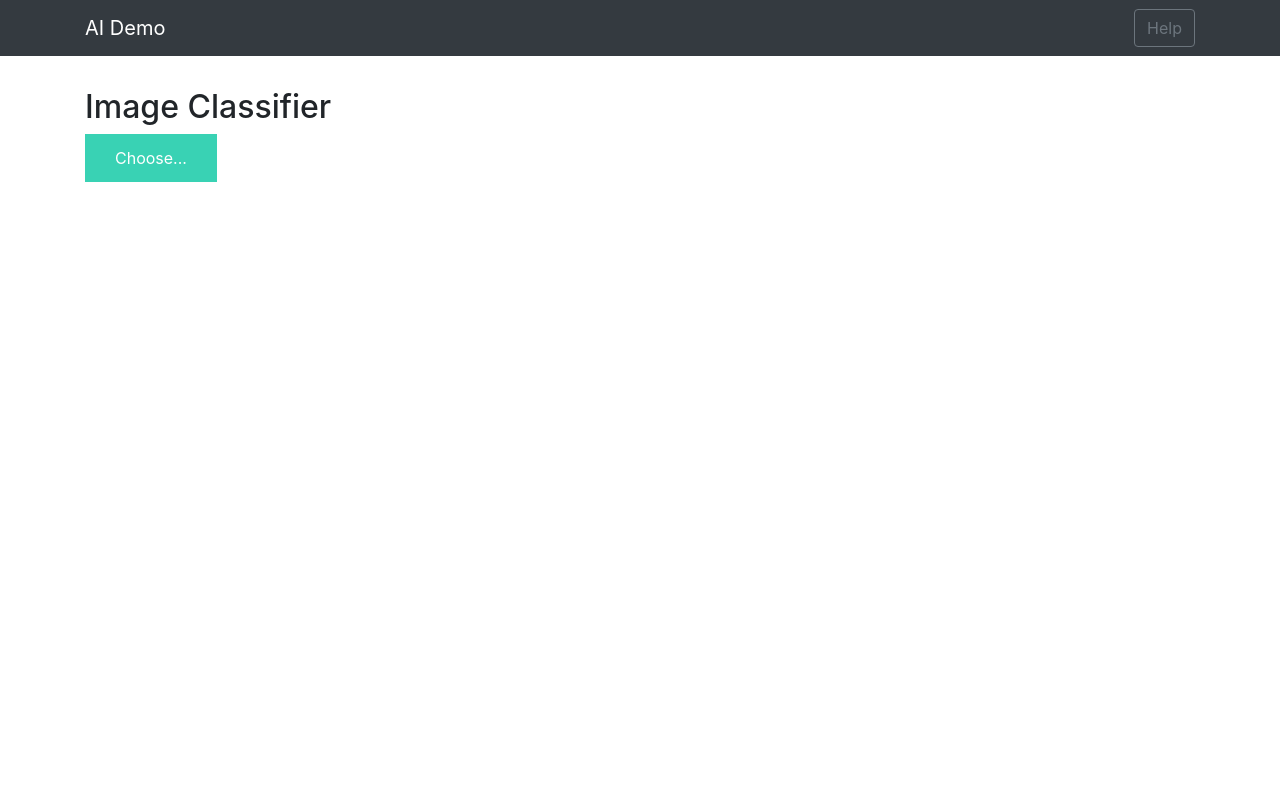
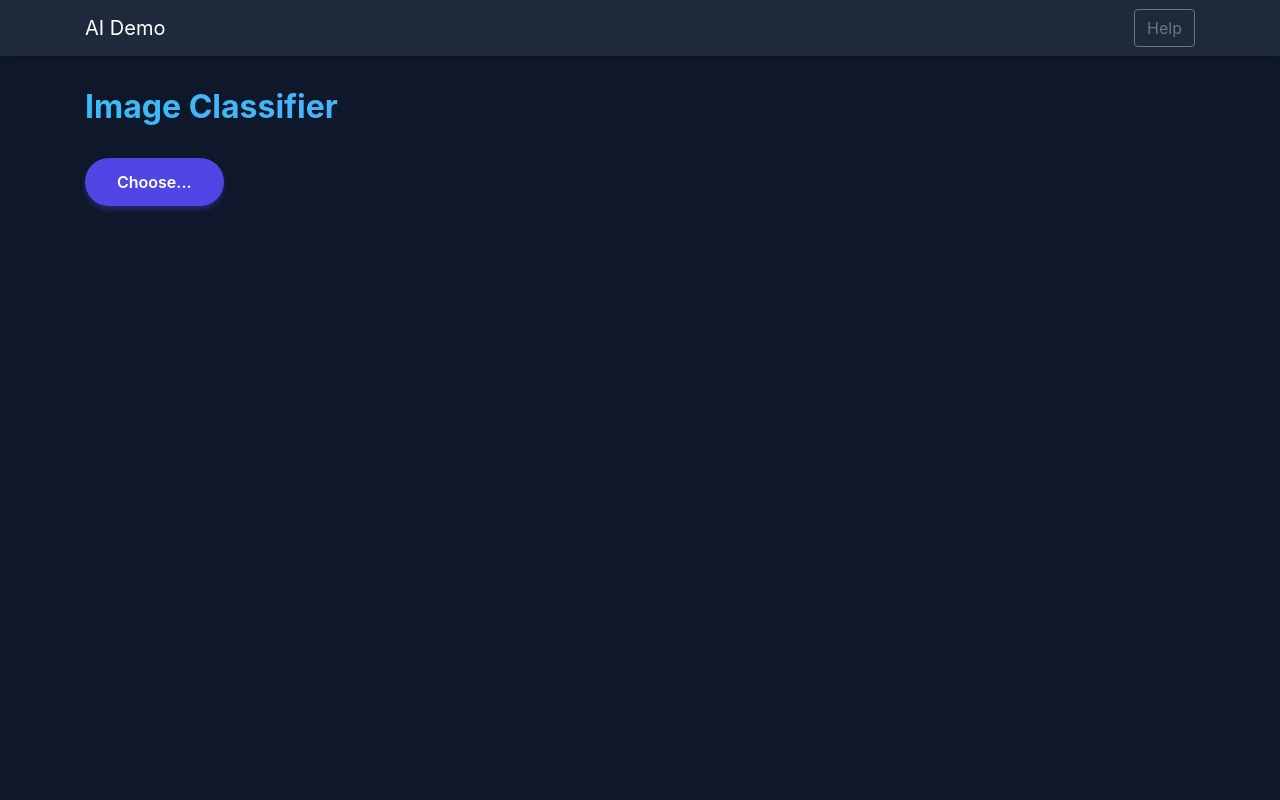
Before and after one commit to SihanUdayaratna03/Deep-leaf-flask, a Flask app: page / in a window 1280 px wide. Run offline with Flask 2, Linux system fonts and the light colour scheme; some libraries are stand-ins or nearby versions.

Commit message:
Overhaul CSS for a premium dark mode UI

```diff
--- a/static/css/main.css
+++ b/static/css/main.css
@@ -1,17 +1,58 @@
+:root {
+    --primary: #4F46E5;
+    --primary-hover: #4338CA;
+    --bg-color: #0F172A;
+    --card-bg: #1E293B;
+    --text-main: #F8FAFC;
+    --text-muted: #94A3B8;
+}
+
+body {
+    background-color: var(--bg-color);
+    color: var(--text-main);
+    font-family: 'Inter', system-ui, -apple-system, sans-serif;
+    min-height: 100vh;
+    display: flex;
+    flex-direction: column;
+}
+
+.navbar {
+    background-color: var(--card-bg) !important;
+    box-shadow: 0 4px 6px -1px rgba(0, 0, 0, 0.1), 0 2px 4px -1px rgba(0, 0, 0, 0.06);
+}
+
+.main-container {
+    background-color: var(--card-bg);
+    border-radius: 16px;
+    padding: 3rem;
+    box-shadow: 0 20px 25px -5px rgba(0, 0, 0, 0.1), 0 10px 10px -5px rgba(0, 0, 0, 0.04);
+    margin-top: 3rem;
+    text-align: center;
+}
+
+h2 {
+    font-weight: 700;
+    margin-bottom: 2rem;
+    background: linear-gradient(to right, #38BDF8, #818CF8);
+    -webkit-background-clip: text;
+    -webkit-text-fill-color: transparent;
+}
+
 .img-preview {
     width: 256px;
     height: 256px;
     position: relative;
-    border: 5px solid #F8F8F8;
-    box-shadow: 0px 2px 4px 0px rgba(0, 0, 0, 0.1);
-    margin-top: 1em;
-    margin-bottom: 1em;
+    border: 2px dashed var(--text-muted);
+    border-radius: 16px;
+    margin: 2rem auto;
+    overflow: hidden;
+    background-color: rgba(255, 255, 255, 0.02);
 }
 
 .img-preview>div {
     width: 100%;
     height: 100%;
-    background-size: 256px 256px;
+    background-size: cover;
     background-repeat: no-repeat;
     background-position: center;
 }
@@ -20,31 +61,69 @@ input[type="file"] {
     display: none;
 }
 
-.upload-label{
+.upload-label {
     display: inline-block;
-    padding: 12px 30px;
-    background: #39D2B4;
+    padding: 12px 32px;
+    background: var(--primary);
     color: #fff;
-    font-size: 1em;
-    transition: all .4s;
+    font-weight: 600;
+    border-radius: 9999px;
+    font-size: 1rem;
+    transition: all 0.2s ease-in-out;
     cursor: pointer;
+    box-shadow: 0 4px 6px -1px rgba(79, 70, 229, 0.4);
 }
 
-.upload-label:hover{
-    background: #34495E;
-    color: #39D2B4;
+.upload-label:hover {
+    background: var(--primary-hover);
+    transform: translateY(-2px);
+    box-shadow: 0 6px 8px -1px rgba(79, 70, 229, 0.5);
+}
+
+.btn-predict {
+    background: linear-gradient(135deg, #10B981 0%, #059669 100%);
+    color: white;
+    font-weight: 600;
+    border: none;
+    padding: 12px 40px;
+    border-radius: 9999px;
+    transition: all 0.3s ease;
+    box-shadow: 0 4px 6px -1px rgba(16, 185, 129, 0.4);
+}
+
+.btn-predict:hover {
+    transform: translateY(-2px);
+    box-shadow: 0 6px 8px -1px rgba(16, 185, 129, 0.5);
+    color: white;
 }
 
 .loader {
-    border: 8px solid #f3f3f3; /* Light grey */
-    border-top: 8px solid #3498db; /* Blue */
+    border: 4px solid rgba(255,255,255,0.1);
+    border-top: 4px solid #38BDF8;
     border-radius: 50%;
-    width: 50px;
-    height: 50px;
+    width: 48px;
+    height: 48px;
     animation: spin 1s linear infinite;
+    margin: 2rem auto;
 }
 
 @keyframes spin {
     0% { transform: rotate(0deg); }
     100% { transform: rotate(360deg); }
 }
+
+#result {
+    margin-top: 2rem;
+    font-size: 1.5rem;
+    font-weight: 600;
+    color: #10B981;
+}
+
+.fade-in {
+    animation: fadeIn 0.5s ease-in-out;
+}
+
+@keyframes fadeIn {
+    from { opacity: 0; transform: translateY(10px); }
+    to { opacity: 1; transform: translateY(0); }
+}
```
